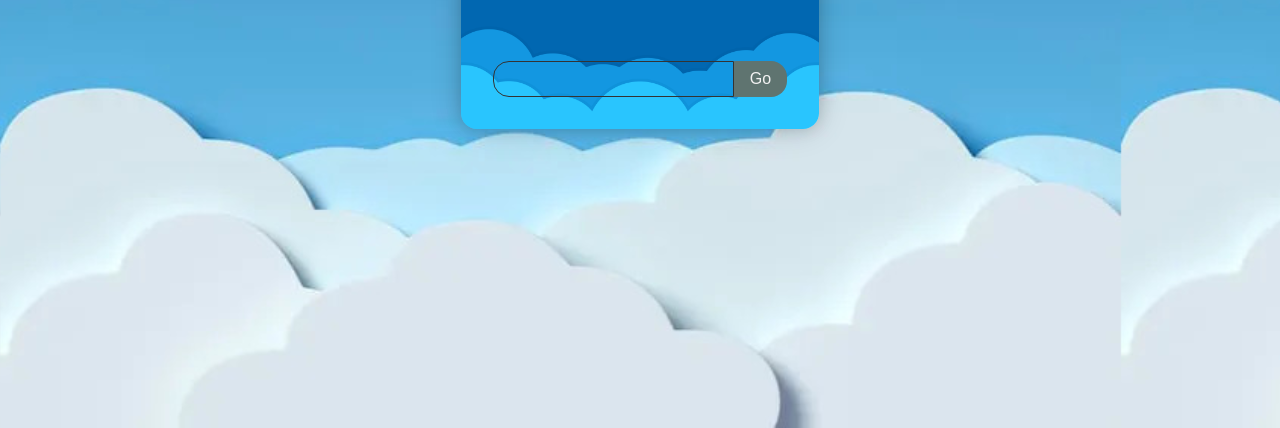
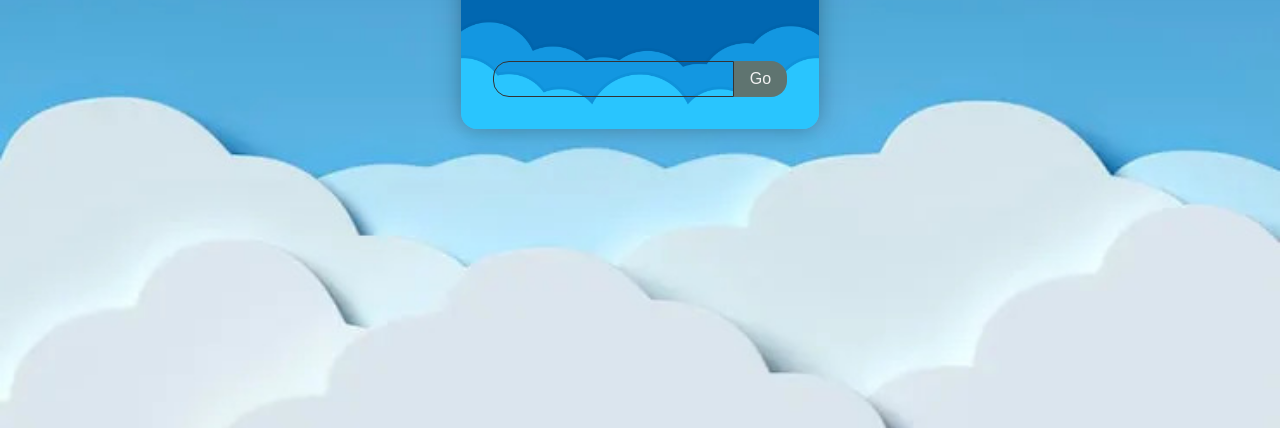
Before and after one commit to khabiruzzamanw/weatherApp, a plain HTML site: page index.html in a window 1280 px wide. Shown: the part 372-800 px from the top of the page. Drawn offline with Linux system fonts and the light colour scheme.

Commit message:
Update index.html

```diff
--- a/index.html
+++ b/index.html
@@ -50,8 +50,12 @@
       }
 
       main {
-        background-image: url(images/bg.jpg);
-        background-size: contain;
+        background-image: url(/images/bg.jpg);
+        background-size: cover;
+        background-repeat: no-repeat;
+        background-size: cover;
+        background-position: center center;
+        background-repeat: no-repeat;
         position: relative;
         min-height: 100dvh;
         display: flex;
@@ -61,8 +65,10 @@
       }
 
       .container {
-        background-image: url(images/weatherBg.jpg);
+        background-image: url(/images/weatherBg.jpg);
         background-size: cover;
+        background-position: center center;
+        background-repeat: no-repeat;
         padding: 2rem;
         border-radius: 1rem;
         box-shadow: 0 0 1rem var(--box-shadow-color),
```
